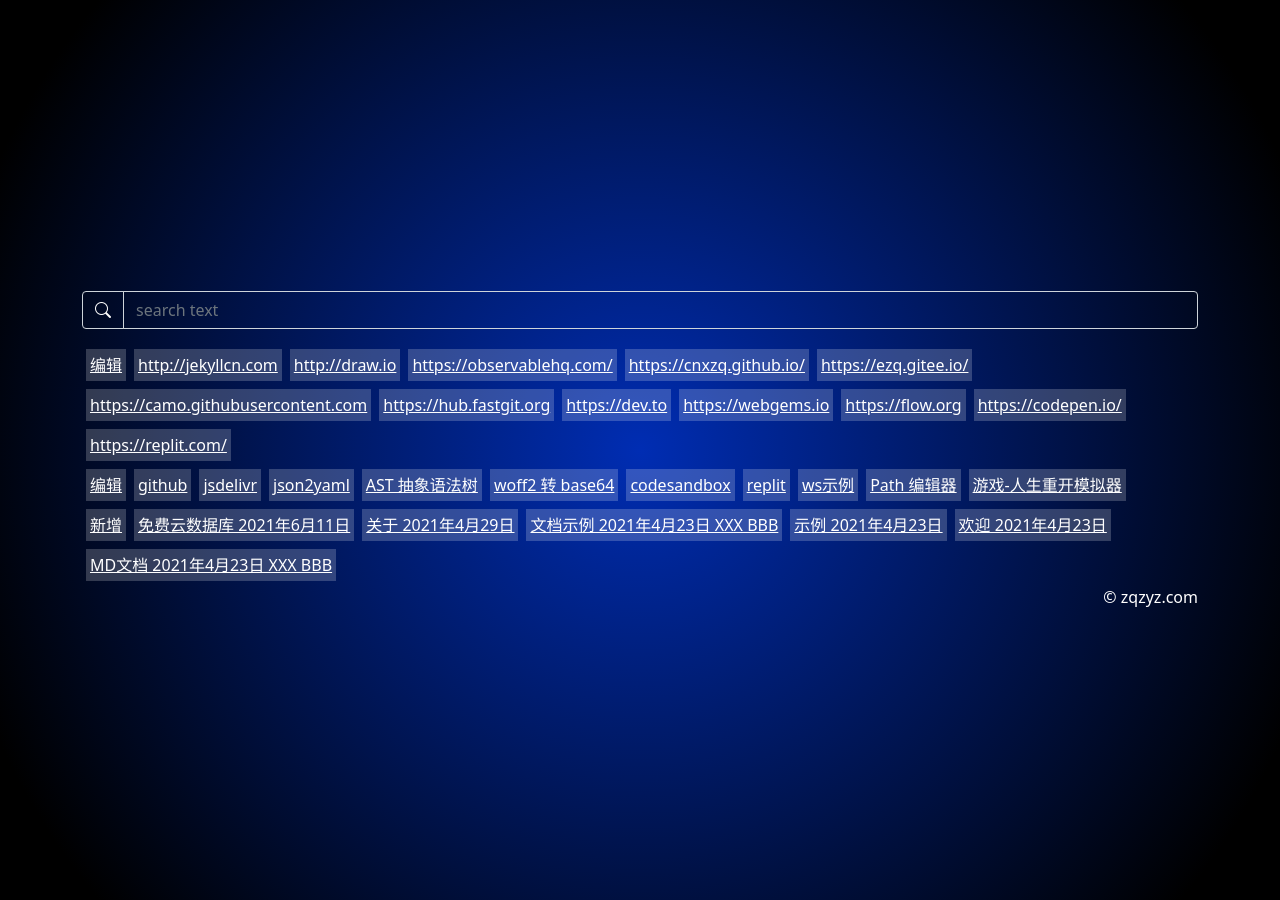
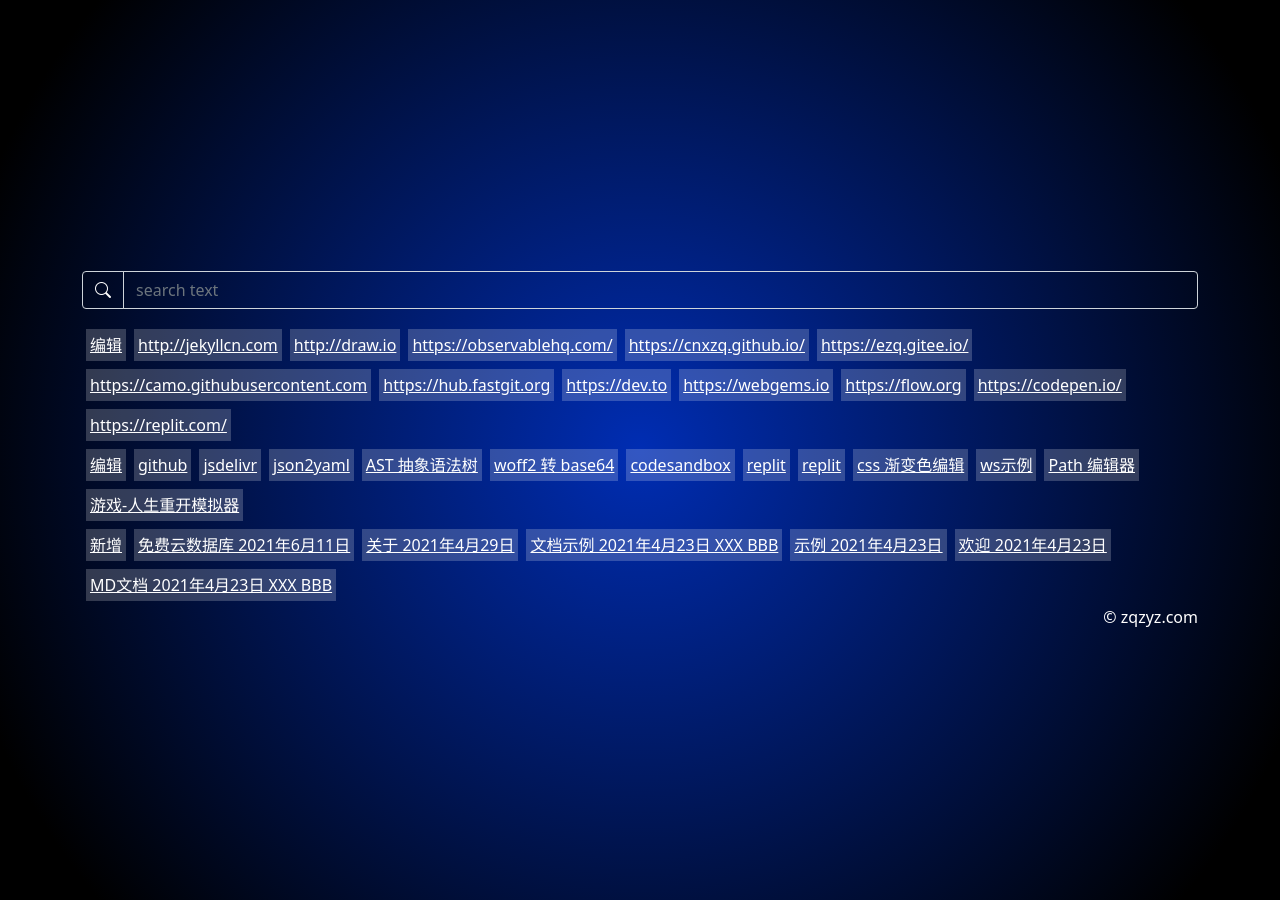
Before and after one commit to oft/oft.github.io, a Jekyll site: the page built from index.html, in a window 1280 px wide. Built offline with Jekyll 4.4.1, drawn with Linux system fonts in a browser that asks for light colours; nearby versions of some CDN libraries.

Commit message:
Update tool.yml

```diff
--- a/_data/tool.yml
+++ b/_data/tool.yml
@@ -21,6 +21,10 @@
     title: codesandbox
   - url: https://replit.com
     title: replit
+  - url: https://replit.com
+    title: replit
+  - url: https://codepen.io/zq1988626/full/MWOBwrR
+    title: css 渐变色编辑
 
 - title: 基于 relite.com 的工具
   children:
```
